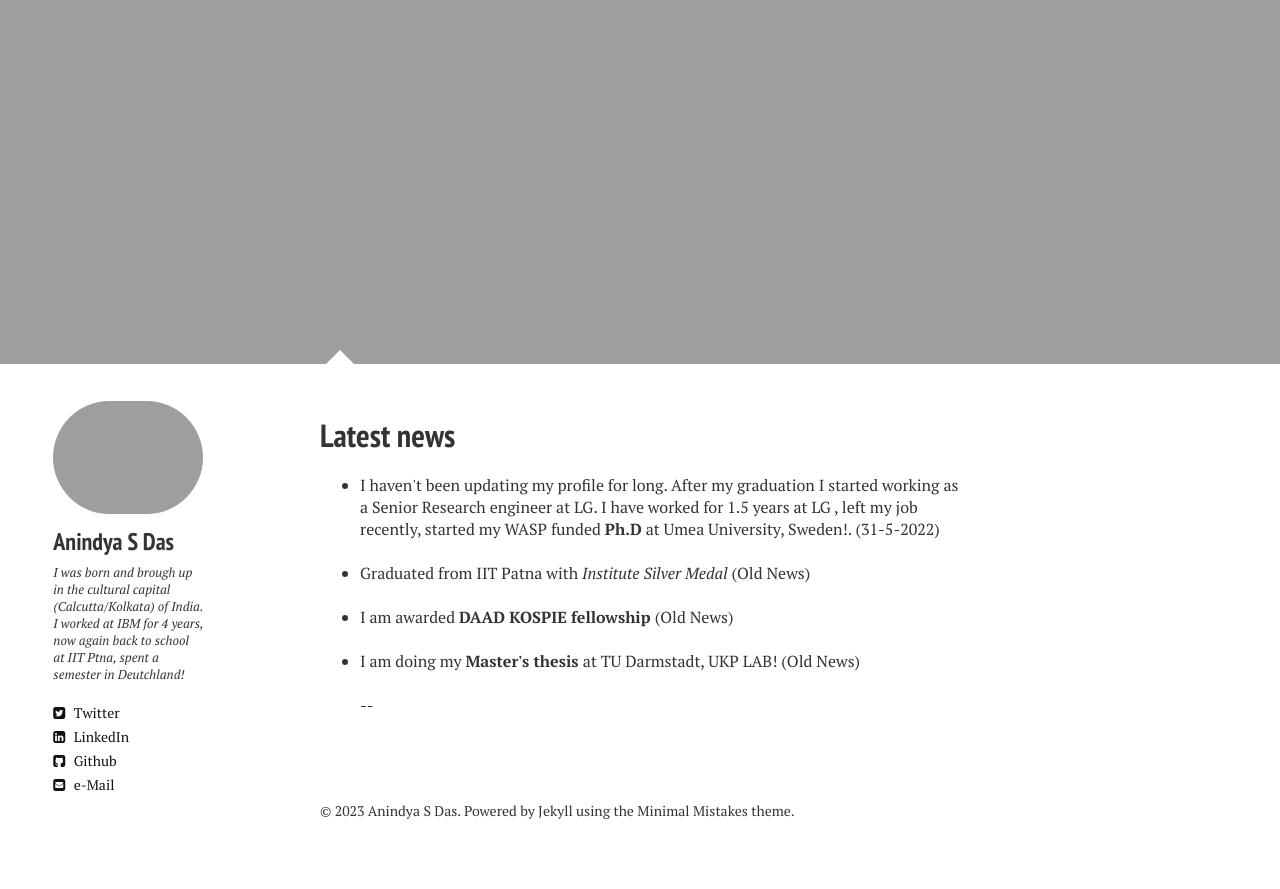
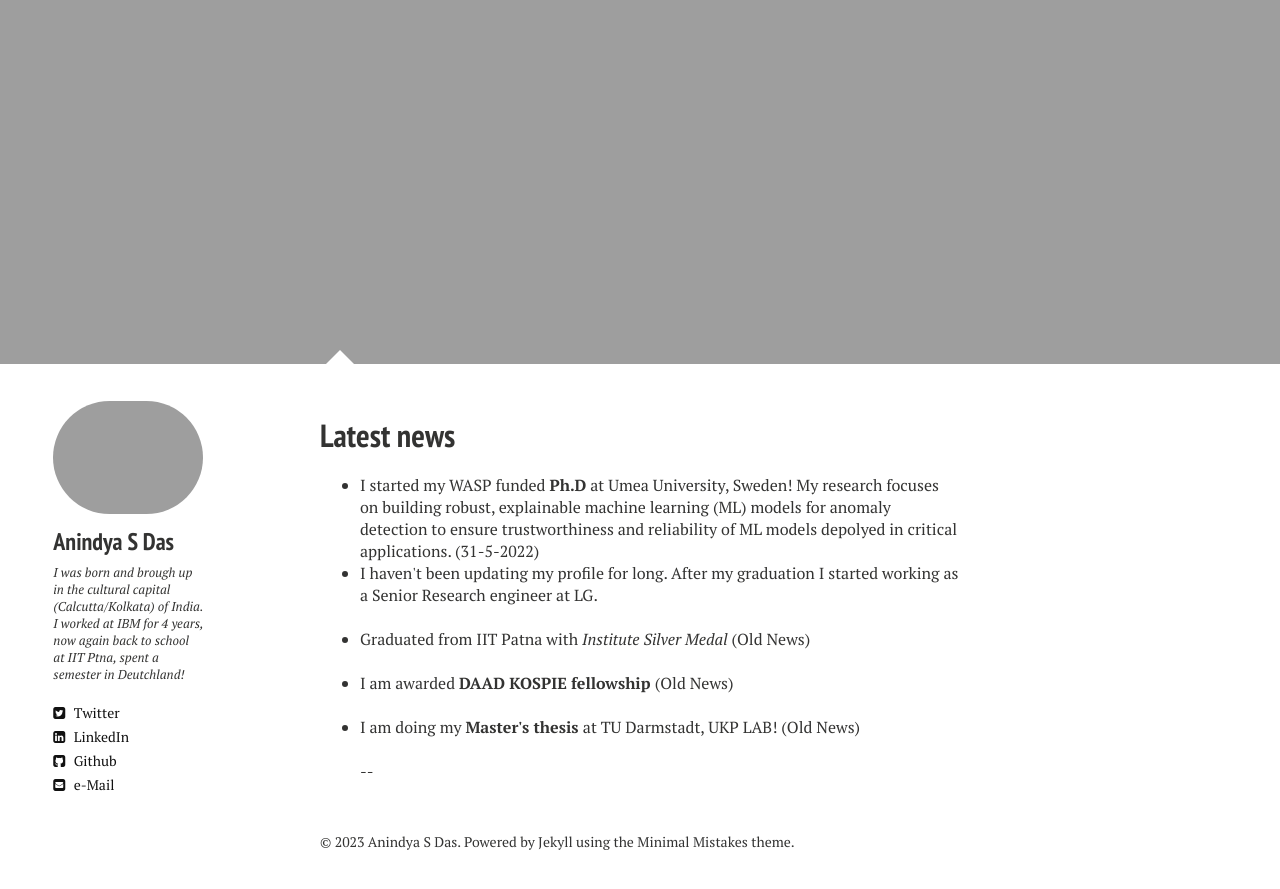
Before and after one commit to anindyasdas/anindyasdas.github.io, a Jekyll site: the page built from index.md, in a window 1280 px wide and 900 px high, scrolled down 664 px. Shown: the top 889 px of the window. Built offline with Jekyll 4.4.1, drawn with Linux system fonts in a browser that asks for light colours; nearby versions of some CDN libraries.

Commit message:
Update index.md

```diff
--- a/index.md
+++ b/index.md
@@ -11,7 +11,10 @@ image:
 
 <ul>
 
-  <li> I haven't been updating my profile for long. After my graduation I started working as a Senior Research engineer at LG. I have worked for 1.5 years at LG , left my job recently, started my WASP funded <b>Ph.D</b> at Umea University, Sweden!. (31-5-2022)
+ <li> I started my WASP funded <b>Ph.D</b> at Umea University, Sweden! My research focuses on building robust, explainable machine learning (ML) models for anomaly detection to ensure trustworthiness and reliability of ML models depolyed in critical applications. (31-5-2022)
+</li>
+
+  <li> I haven't been updating my profile for long. After my graduation I started working as a Senior Research engineer at LG.
 </li>
 
 <br>
```
